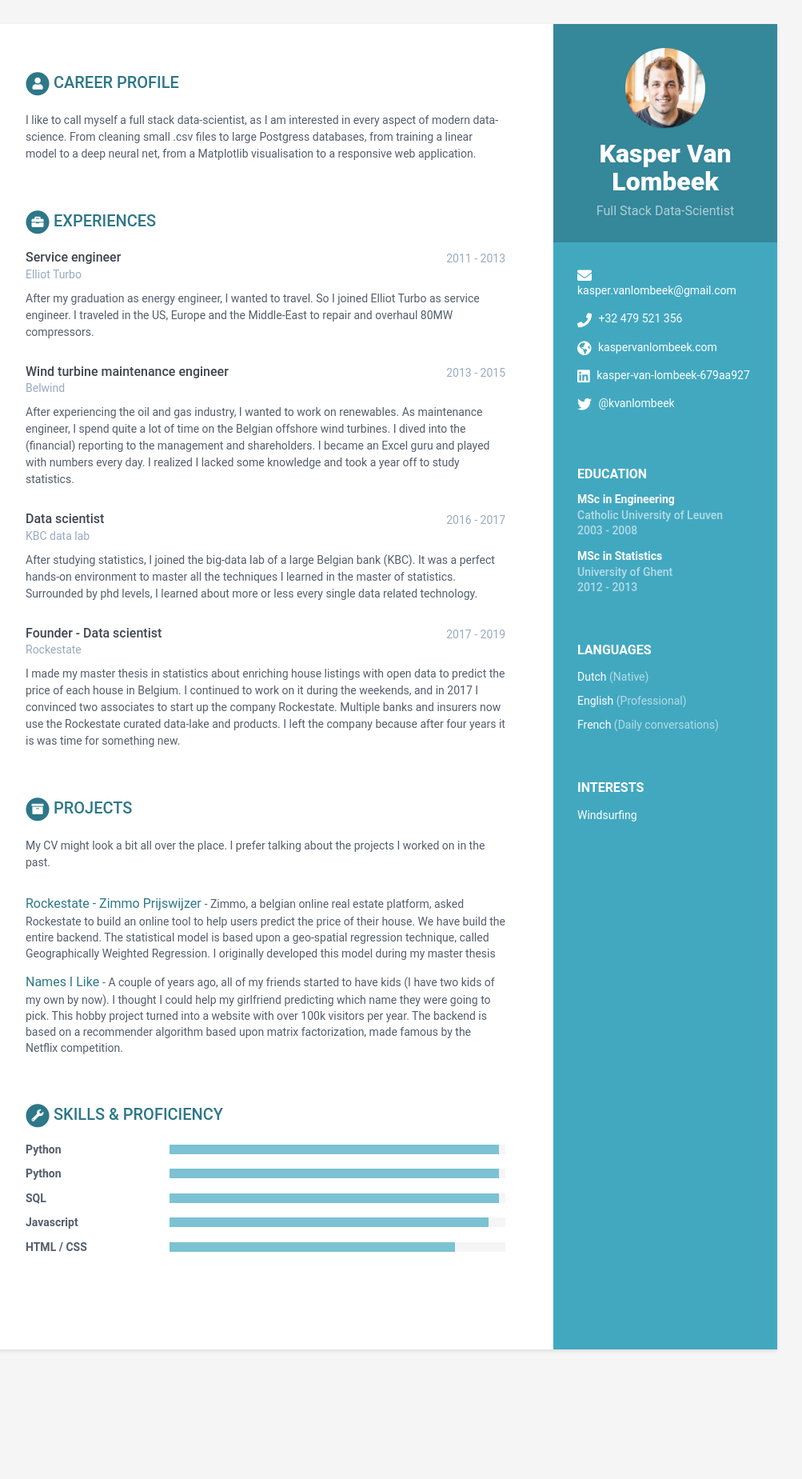
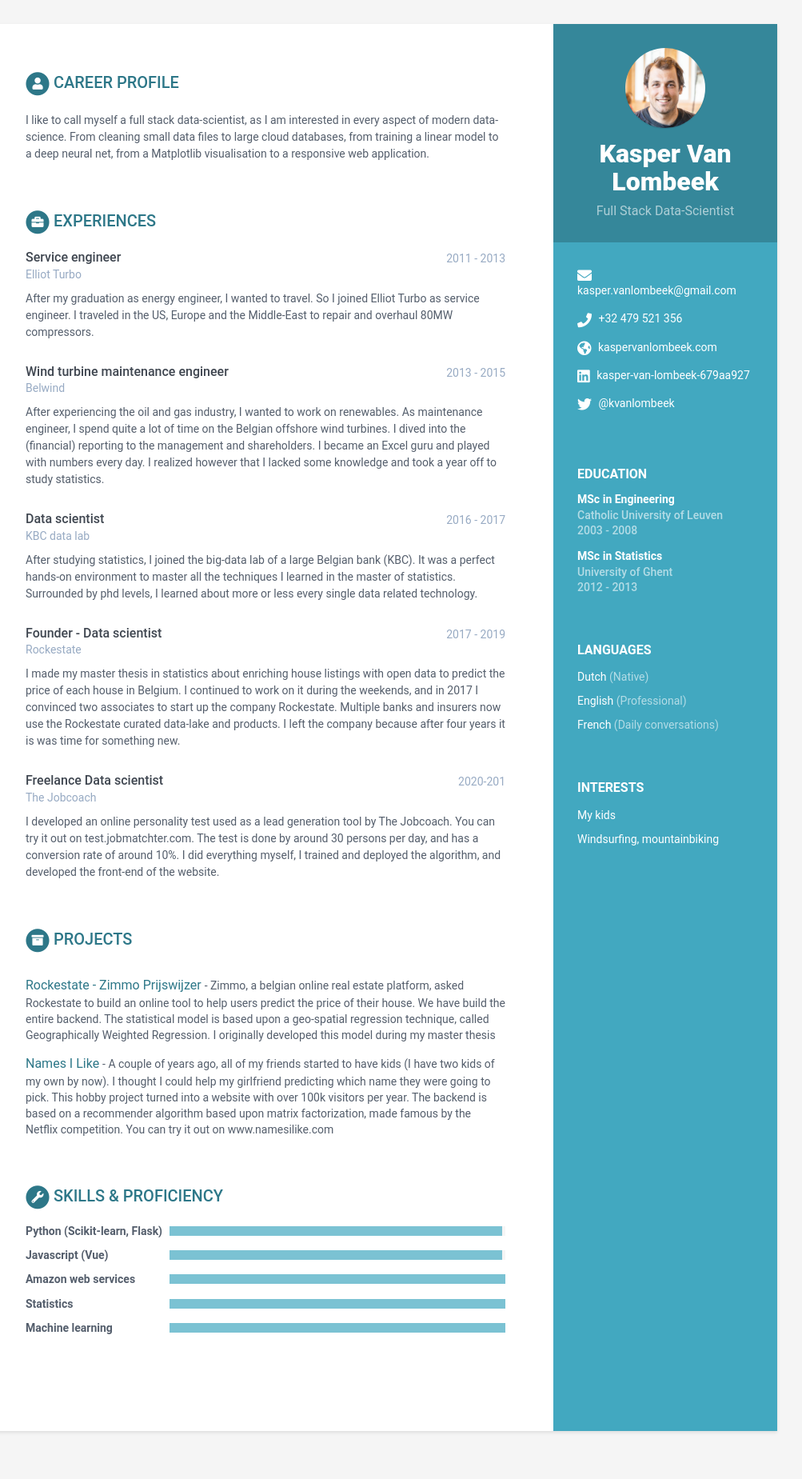
Before and after one commit to kvanlombeek/online-cv, a Jekyll site: the page built from index.html, in a window 1280 px wide. Shown: the whole page at 80% size, without its empty margins (168-1171 px from the left). Built offline with Jekyll 4.4.1, drawn with Linux system fonts in a browser that asks for light colours; before the commit the page ends 1747 px from its top, so only the background shows below that.

Commit message:
update cv

```diff
--- a/_data/data.yml
+++ b/_data/data.yml
@@ -35,10 +35,10 @@ sidebar:
         level: Daily conversations
 
     interests:
-      - item: Windsurfing
+      - item: My kids
         link:
 
-      - item:
+      - item: Windsurfing, mountainbiking
         link:
 
       - item:
@@ -48,7 +48,7 @@ career-profile:
     title: Career Profile
     summary: |
       I like to call myself a full stack data-scientist, as I am interested in
-      every aspect of modern data-science. From cleaning small .csv files to large Postgress databases,
+      every aspect of modern data-science. From cleaning small data files to large cloud databases,
       from training a linear model to a deep neural net, from a Matplotlib visualisation to a
       responsive web application.
 
@@ -92,8 +92,8 @@ experiences:
         After experiencing the oil and gas industry, I wanted to work on renewables.
         As maintenance engineer, I spend quite a lot of time on the Belgian offshore
         wind turbines. I dived into the (financial) reporting to the management and shareholders.
-        I became an Excel guru and played with numbers every day. I realized I lacked some knowledge
-        and took a year off to study statistics.
+        I became an Excel guru and played with numbers every day. I realized however that
+        I lacked some knowledge and took a year off to study statistics.
     - role: Data scientist
       time: 2016 - 2017
       company: KBC data lab
@@ -112,10 +112,20 @@ experiences:
         insurers now use the Rockestate curated data-lake and products. I left the company because after
         four years it is was time for something new.
 
+    - role: Freelance Data scientist
+      time: 2020-201
+      company: The Jobcoach
+      details: |
+        I developed an online personality test used as a lead generation tool by The Jobcoach.
+        You can try it out on test.jobmatchter.com. The test is done by around 30 persons per day,
+        and has a conversion rate of around 10%. I did everything myself, I trained and deployed
+        the algorithm, and developed the front-end of the website.
+
+
 projects:
     title: Projects
     intro: >
-        My CV might look a bit all over the place. I prefer talking about the projects I worked on in the past.
+
     assignments:
       - title: Rockestate - Zimmo Prijswijzer
         link: "www.zimmo.be/nl/prijswijzer"
@@ -130,7 +140,7 @@ projects:
                 now). I thought I could help my girlfriend predicting which name they were going to pick.
                 This hobby project turned into a website with over 100k visitors per year. The backend is
                 based on a recommender algorithm based upon matrix factorization, made famous by the Netflix
-                competition."
+                competition. You can try it out on www.namesilike.com"
 
 publications:
     title: Publications
@@ -158,24 +168,24 @@ skills:
     title: Skills &amp; Proficiency
 
     toolset:
-      - name: Python
-        details: [Statistics, Machine learning]
-        level: 98%
+      - name: Python (Scikit-learn, Flask)
+        details: []
+        level: 99%
 
-      - name: Python
-        details: [Backend development]
-        level: 98%
+      - name: Javascript (Vue)
+        details: []
+        level: 99%
 
-      - name: SQL
-        level: 98%
+      - name: Amazon web services
+        level: 100%
 
-      - name: Javascript
-        details: [Front-end development]
-        level: 95%
+      - name: Statistics
+        details:
+        level: 100%
 
-      - name: HTML / CSS
-        details: [Front-end development]
-        level: 85%
+      - name: Machine learning
+        details:
+        level: 100%
 
 footer: >
     Designed with <i class="fas fa-heart"></i> by <a href="http://themes.3rdwavemedia.com" target="_blank" rel="nofollow">Xiaoying Riley</a>
```
Also changed, not shown: 1 other file.
